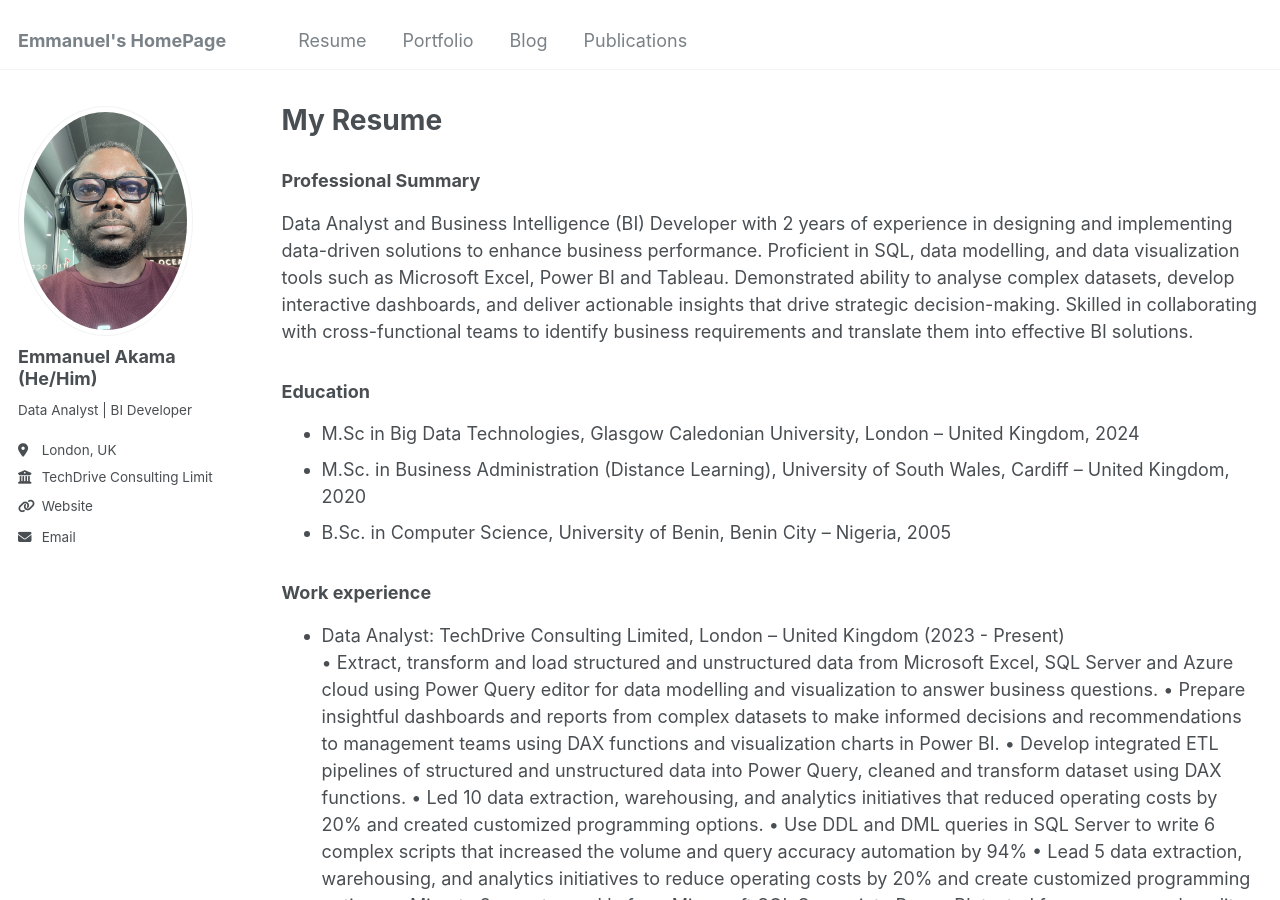
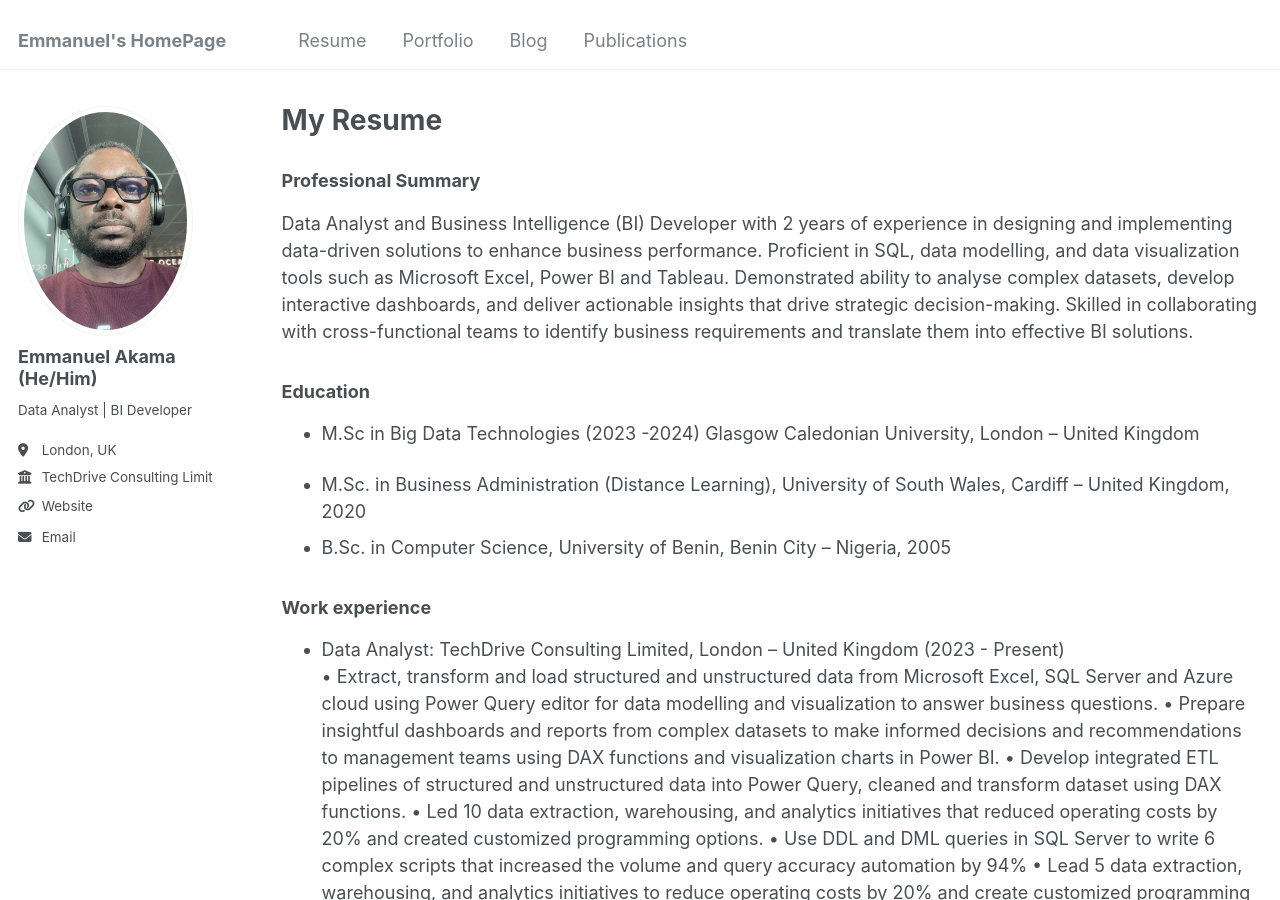
Before and after one commit to Akama-EO/Akama-EO.github.io, a Jekyll site: the page built from _pages/cv.md, in a window 1280 px wide and 900 px high. Built offline with Jekyll 4.4.1, drawn with Linux system fonts in a browser that asks for light colours.

Commit message:
Update cv.md

```diff
--- a/_pages/cv.md
+++ b/_pages/cv.md
@@ -13,7 +13,9 @@ redirect_from:
 Data Analyst and Business Intelligence (BI) Developer with 2 years of experience in designing and implementing data-driven solutions to enhance business performance. Proficient in SQL, data modelling, and data visualization tools such as Microsoft Excel, Power BI and Tableau. Demonstrated ability to analyse complex datasets, develop interactive dashboards, and deliver actionable insights that drive strategic decision-making. Skilled in collaborating with cross-functional teams to identify business requirements and translate them into effective BI solutions.
 
 ### Education
-* M.Sc in Big Data Technologies, Glasgow Caledonian University, London – United Kingdom, 2024
+* M.Sc in Big Data Technologies (2023 -2024)
+  Glasgow Caledonian University, London – United Kingdom
+
 * M.Sc. in Business Administration (Distance Learning), University of South Wales, Cardiff	– United Kingdom, 2020
 * B.Sc. in Computer Science, University of Benin, Benin City – Nigeria, 2005
 
```
